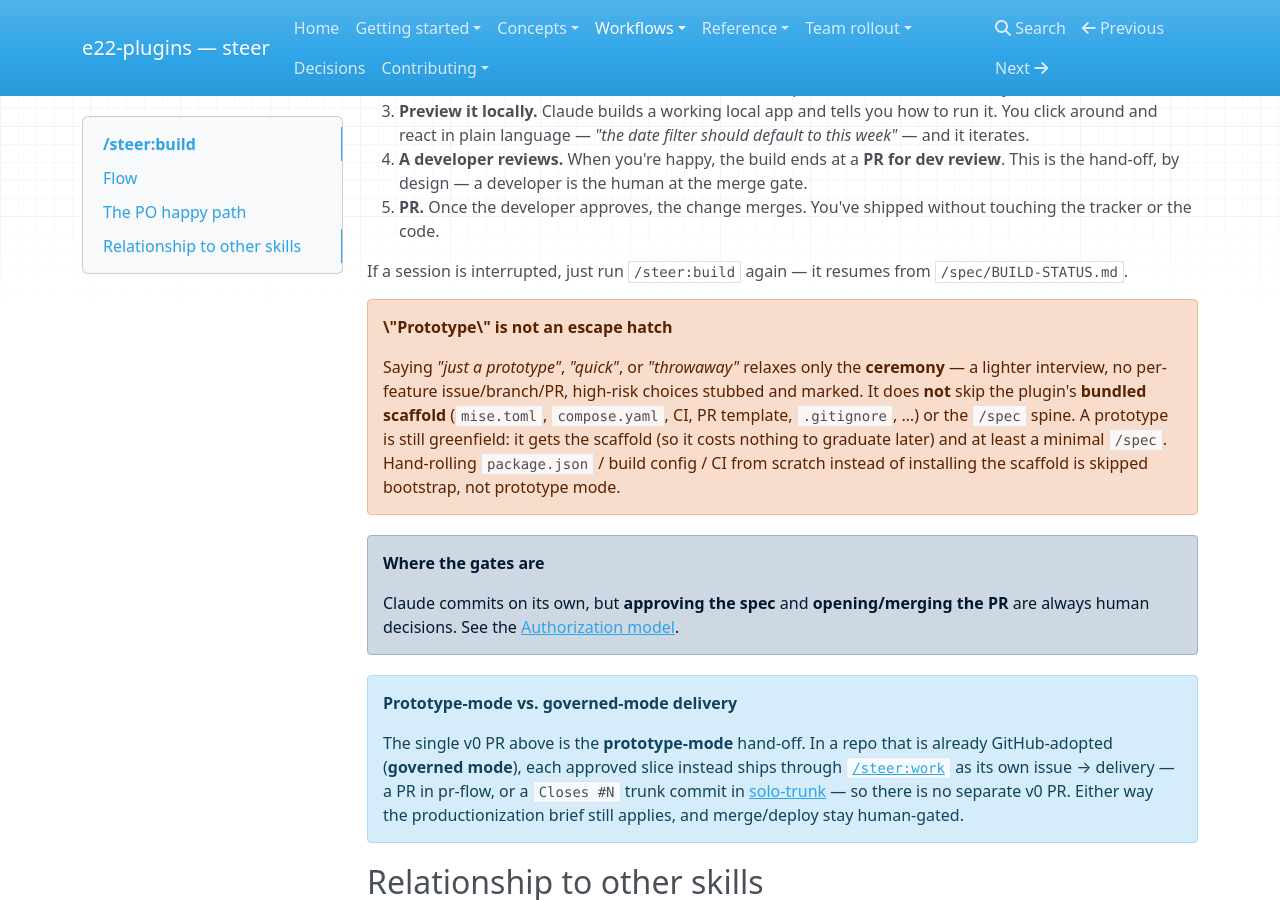
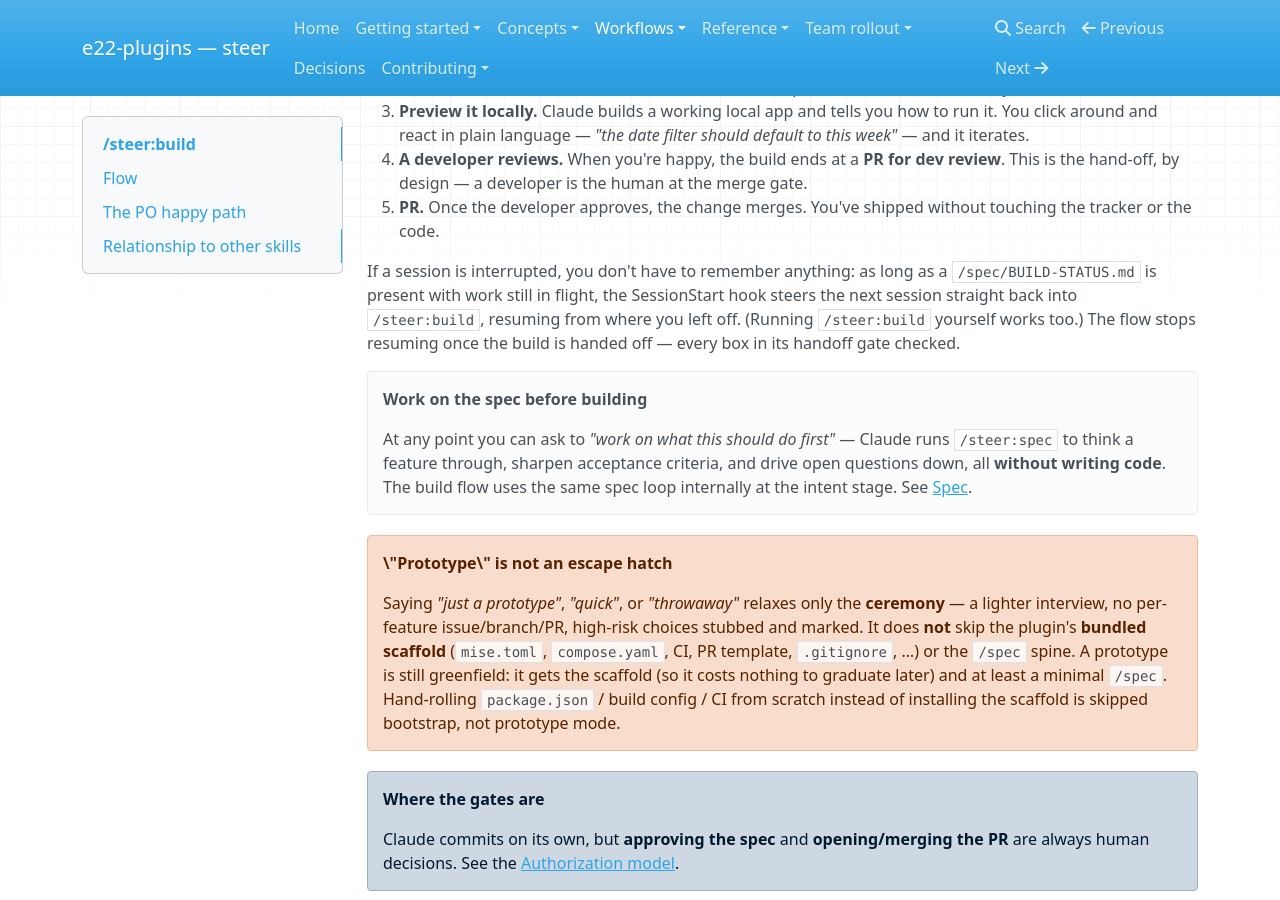
Before and after one commit to element22llc/e22-plugins, an MkDocs documentation site: the page built from docs/workflows/build.md, in a window 1280 px wide and 900 px high, scrolled down 753 px. Built offline with MkDocs 1.6.1, drawn with Linux system fonts in a browser that asks for light colours; nearby versions of some CDN libraries.

Commit message:
docs(steer): reflect PO-build-default in hooks + build workflow
- hooks.md: orient-session.sh now resumes /steer:build from an in-progress
  BUILD-STATUS.md (falls back to the generic affordance once handed off);
  check-unmanaged-repo.sh leads a non-technical owner with /steer:build.
- workflows/build.md: document the automatic SessionStart resume and the
  /steer:spec "work on the spec before building" step.
- CHANGELOG: blank line before the 3.2.0 heading after the union merge.

Co-Authored-By: Claude Opus 4.8 (1M context) <noreply@anthropic.com>

```diff
--- a/docs/workflows/build.md
+++ b/docs/workflows/build.md
@@ -41,8 +41,18 @@ five plain-language steps — you never type an issue, spec, or work command:
 5. **PR.** Once the developer approves, the change merges. You've shipped without
    touching the tracker or the code.
 
-If a session is interrupted, just run `/steer:build` again — it resumes from
-`/spec/BUILD-STATUS.md`.
+If a session is interrupted, you don't have to remember anything: as long as a
+`/spec/BUILD-STATUS.md` is present with work still in flight, the SessionStart
+hook steers the next session straight back into `/steer:build`, resuming from
+where you left off. (Running `/steer:build` yourself works too.) The flow stops
+resuming once the build is handed off — every box in its handoff gate checked.
+
+!!! tip "Work on the spec before building"
+    At any point you can ask to *"work on what this should do first"* — Claude
+    runs `/steer:spec` to think a feature through, sharpen acceptance criteria,
+    and drive open questions down, all **without writing code**. The build flow
+    uses the same spec loop internally at the intent stage. See
+    [Spec](spec.md).
 
 !!! warning "\"Prototype\" is not an escape hatch"
     Saying *"just a prototype"*, *"quick"*, or *"throwaway"* relaxes only the
```
Also changed, not shown: docs/reference/hooks.md (+2 -2 lines).
